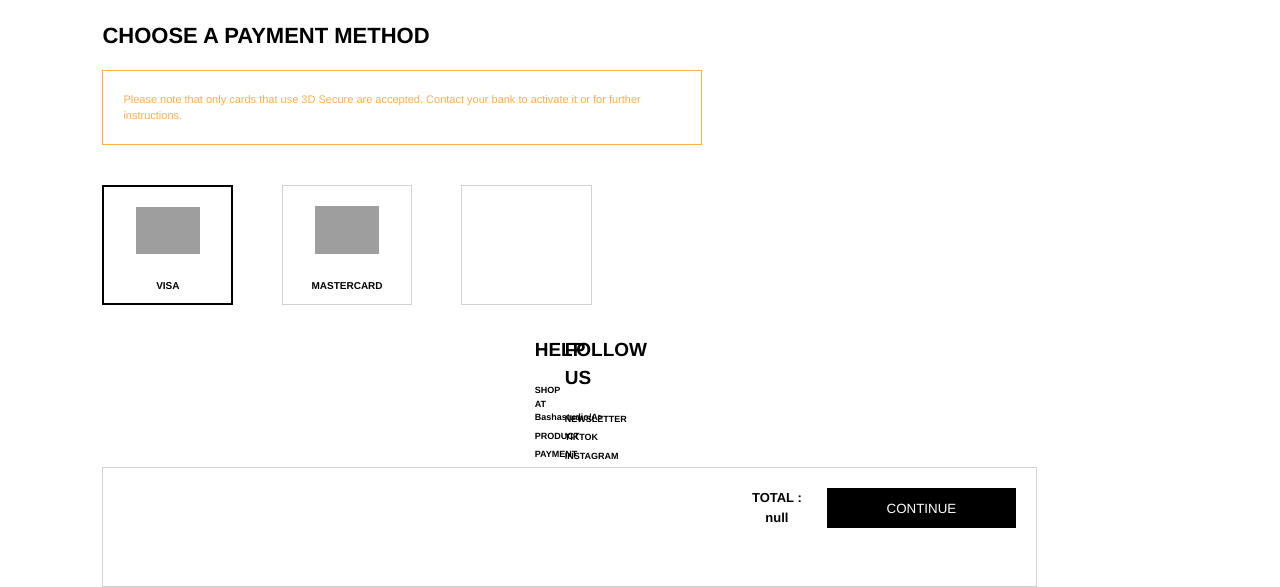
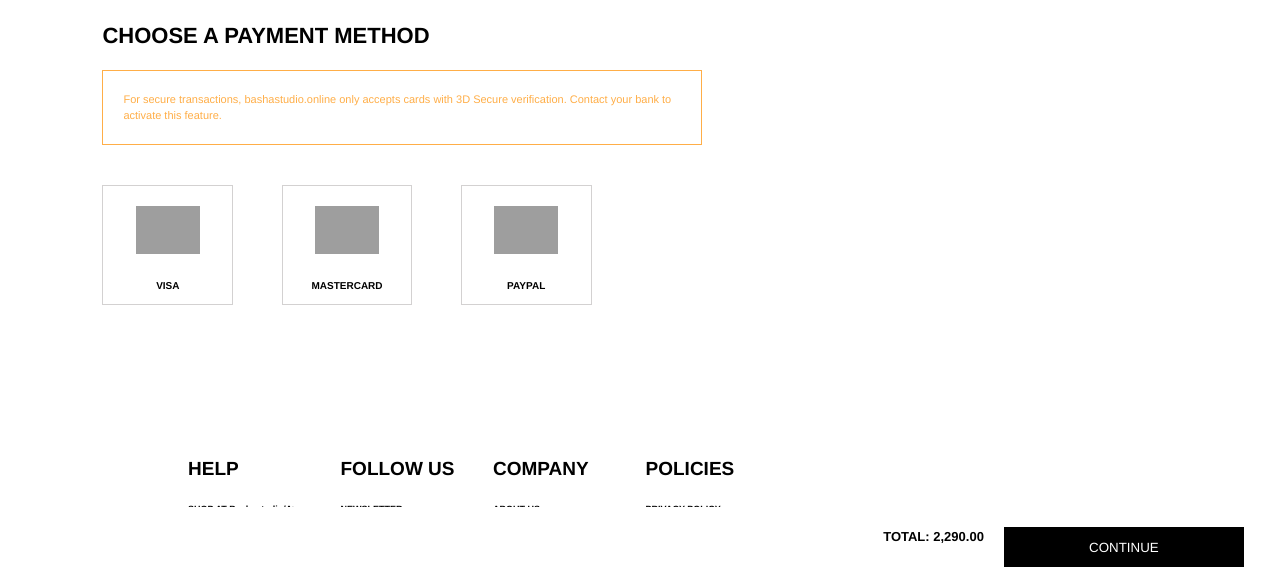
Before and after one commit to sekulya/bashastudio, a website: page payment.html in a window 1280 px wide. Both pictures are taken after a click on the element "VISA". Shown: the part 213-800 px from the top of the page. Drawn offline with Linux system fonts and the light colour scheme; grey boxes are pictures that could not be loaded; a web font is replaced by a local one.

Commit message:
Update payment.html

```diff
--- a/payment.html
+++ b/payment.html
@@ -4,60 +4,97 @@
     <meta charset="UTF-8">
     <meta http-equiv="X-UA-Compatible" content="IE=edge">
     <meta name="viewport" content="width=device-width, initial-scale=1.0">
-    <title>Process Order - Payment</title>
+    <title>Payment Method | bashastudio.online</title>
     <link
       href="https://fonts.googleapis.com/css2?family=Bebas+Neue&family=Karla:wght@200;300&family=Mulish:wght@200;400&family=PT+Sans&family=Pacifico&family=Shizuru&display=swap"
       rel="stylesheet"
     />
     <link rel="stylesheet" href="./styles/navbar.css">
     <link rel="stylesheet" href="./styles/payment.css">
-    <link rel="stylesheet" href="./styles/footer.css" />
+    <link rel="stylesheet" href="./styles/footer.css">
 </head>
 <body>
     <!-- navbar -->
     <nav id="navbar"></nav>
 
-    <!-- body -->
+    <!-- payment selection -->
     <div id="bottom">
         <h2>CHOOSE A PAYMENT METHOD</h2>
-        <p>Please note that only cards that use 3D Secure are accepted. Contact your bank to activate it or for further instructions.</p>
+        <p>For secure transactions, bashastudio.online only accepts cards with 3D Secure verification. Contact your bank to activate this feature.</p>
     </div>
 
     <div id="boxes">
-        <div id="visa">
-            <img src="https://static.zara.net/static/images/payment/payment/icon-payment-visa.svg" alt="">
+        <div class="payment-option" id="visa" data-method="visa">
+            <img src="https://static.zara.net/static/images/payment/payment/icon-payment-visa.svg" alt="Visa">
             <p>VISA</p>
         </div>
-        <div>
-            <img src="https://static.zara.net/static/images/payment/payment/icon-payment-mastercard.svg" alt="">
+        <div class="payment-option" id="mastercard" data-method="mastercard">
+            <img src="https://static.zara.net/static/images/payment/payment/icon-payment-mastercard.svg" alt="Mastercard">
             <p>MASTERCARD</p>
         </div>
+        <div class="payment-option" id="paypal" data-method="paypal">
+            <img src="https://static.zara.net/static/images/payment/payment/icon-payment-paypal.svg" alt="PayPal">
+            <p>PAYPAL</p>
+        </div>
+    </div>
 
     <div id="card">
         <div>
-            <div id="price">TOTAL :  <span>2,290.00</span></div>
-            <button onclick="window.location.href = 'cardPayment.html' ">CONTINUE</button>
+            <div id="price">TOTAL: <span>2,290.00</span></div>
+            <button id="continue-btn" disabled>CONTINUE</button>
         </div>
     </div>
 
     <div id="footer"></div>
+
+    <script type="module">
+        // Import components
+        import navbar from "./components/navbar.js";
+        import { footers } from "./components/footer.js";
+
+        // Initialize components
+        document.getElementById("navbar").innerHTML = navbar();
+        document.getElementById("footer").innerHTML = footers();
+
+        // Get total from localStorage
+        let total = JSON.parse(localStorage.getItem('total')) || '2,290.00';
+        document.getElementById('price').innerHTML = `TOTAL: <span>${total}</span>`;
+
+        // Payment method selection
+        let selectedMethod = null;
+        const paymentOptions = document.querySelectorAll('.payment-option');
+        const continueBtn = document.getElementById('continue-btn');
+
+        paymentOptions.forEach(option => {
+            option.addEventListener('click', function() {
+                // Remove active class from all options
+                paymentOptions.forEach(opt => opt.classList.remove('active'));
+
+                // Add active class to selected option
+                this.classList.add('active');
+                selectedMethod = this.dataset.method;
+
+                // Enable continue button
+                continueBtn.disabled = false;
+                continueBtn.style.cursor = 'pointer';
+                continueBtn.style.opacity = '1';
+            });
+        });
+
+        // Continue button handler
+        continueBtn.addEventListener('click', function() {
+            if (!selectedMethod) return;
+
+            // Store payment method in localStorage
+            localStorage.setItem('paymentMethod', selectedMethod);
+
+            // Redirect based on selected method
+            if (selectedMethod === 'paypal') {
+                window.location.href = 'paypalPayment.html';
+            } else {
+                window.location.href = 'cardPayment.html';
+            }
+        });
+    </script>
 </body>
 </html>
-
-<script type="module">
-    let total = JSON.parse(localStorage.getItem('total'))
-document.getElementById('price').innerHTML = `TOTAL : <span>${total}</span>`
-
-    import navbar from "./components/navbar.js";
-    let nav = document.getElementById("navbar");
-    nav.innerHTML = navbar();
-
-    import { footers } from "./components/footer.js";
-    let footer = document.getElementById("footer");
-    footer.innerHTML = footers();
-
-    let visa = document.getElementById("visa")
-    visa.addEventListener("click",function(){
-        visa.style.border = "2px solid black";
-    })
-</script>
```
